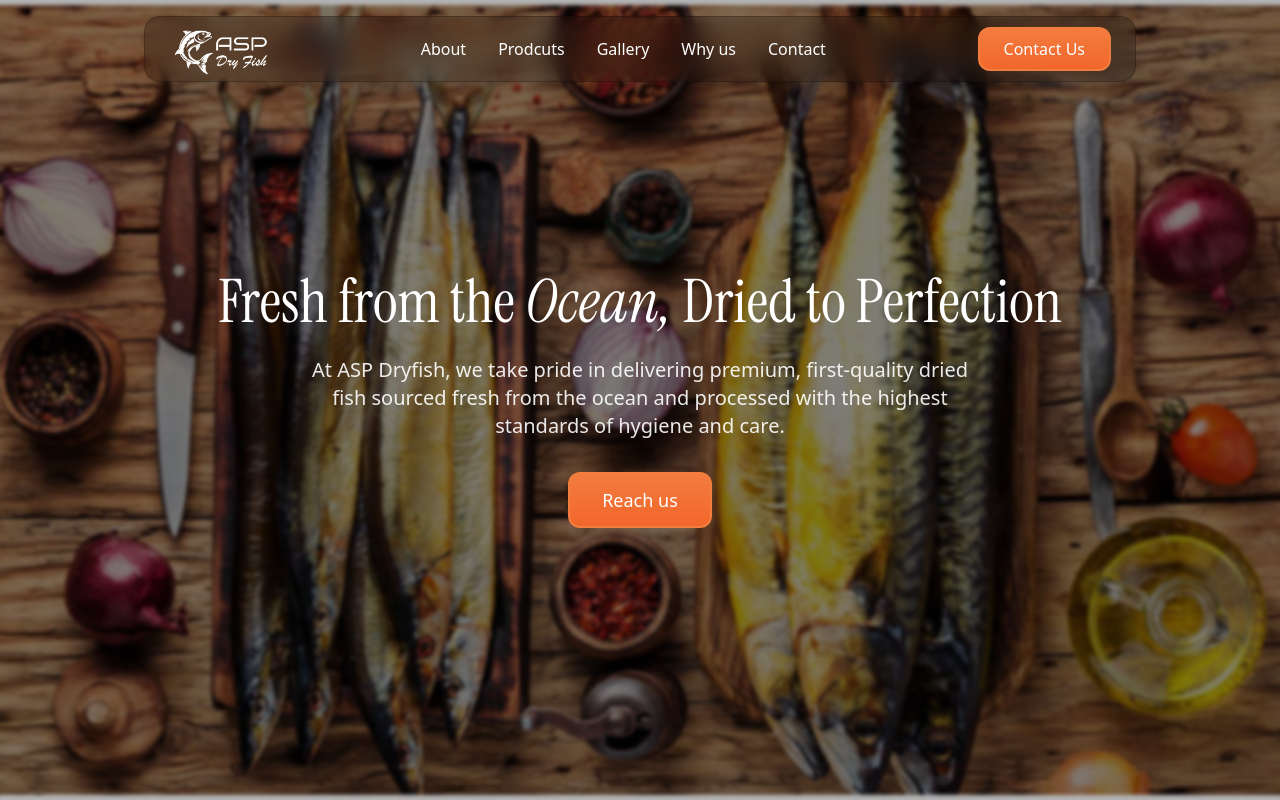
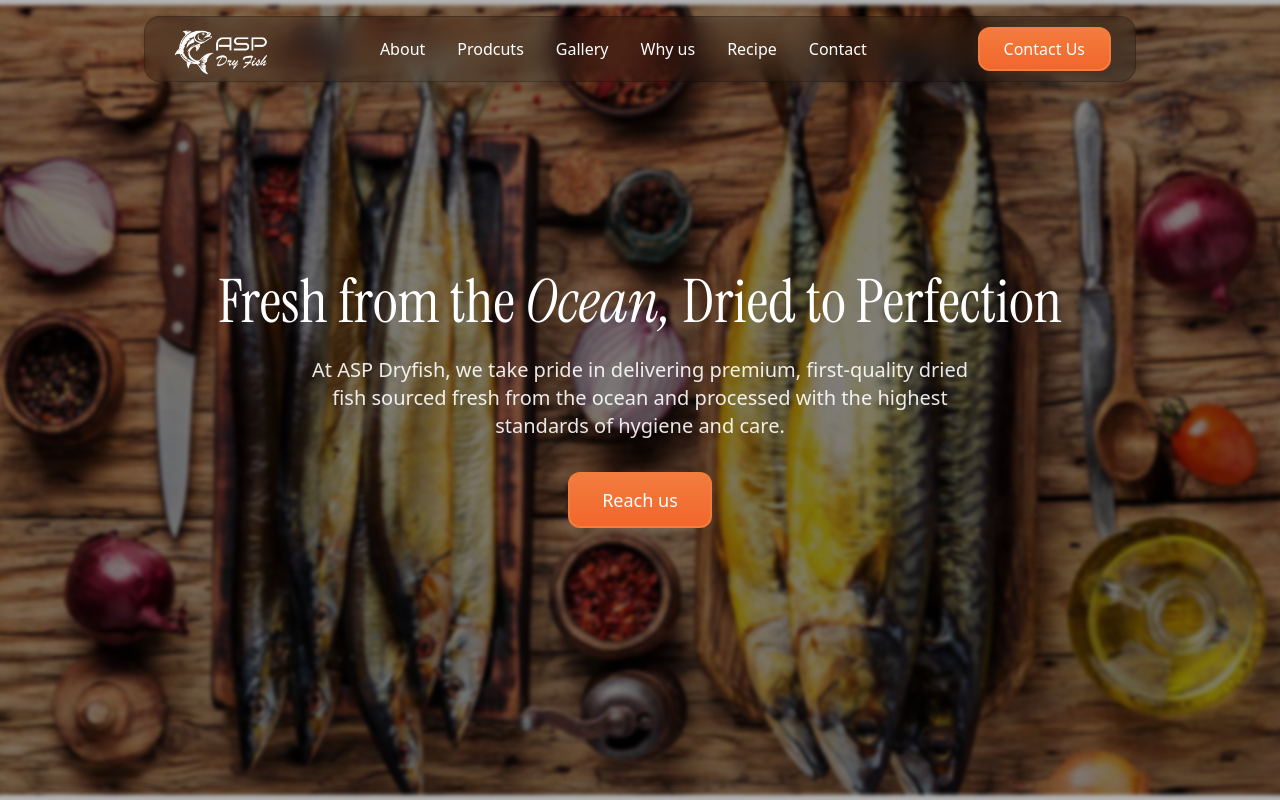
Before and after one commit to jebarsonponraj/asp-dryfish, a Next.js app: page / in a window 1280 px wide. Shown: the top 800 px of the page. Built offline with nearby package versions, Linux system fonts and the light colour scheme.

Commit message:
Added New fishes and pricing

```diff
--- a/components/Navbar.jsx
+++ b/components/Navbar.jsx
@@ -13,6 +13,7 @@ const Navbar = () => {
     { title: "Prodcuts", href: "#products" },
     { title: "Gallery", href: "#gallery" },
     { title: "Why us", href: "#whyus" },
+    {title: "Recipe", href: "#recipe" },
     {title: "Contact", href: "#contact" }
   ];
 
--- a/components/Recipe.jsx
+++ b/components/Recipe.jsx
@@ -36,7 +36,7 @@ const recipes = [
 
 const Recipe = () => {
   return (
-    <div className="bg-[#FCF1DF] py-16">
+    <div id="recipe" className="bg-[#FCF1DF] py-16">
       <div className="max-w-7xl mx-auto px-4 sm:px-6 lg:px-8">
         <motion.h2
           initial={{ opacity: 0, y: 20 }}
```
